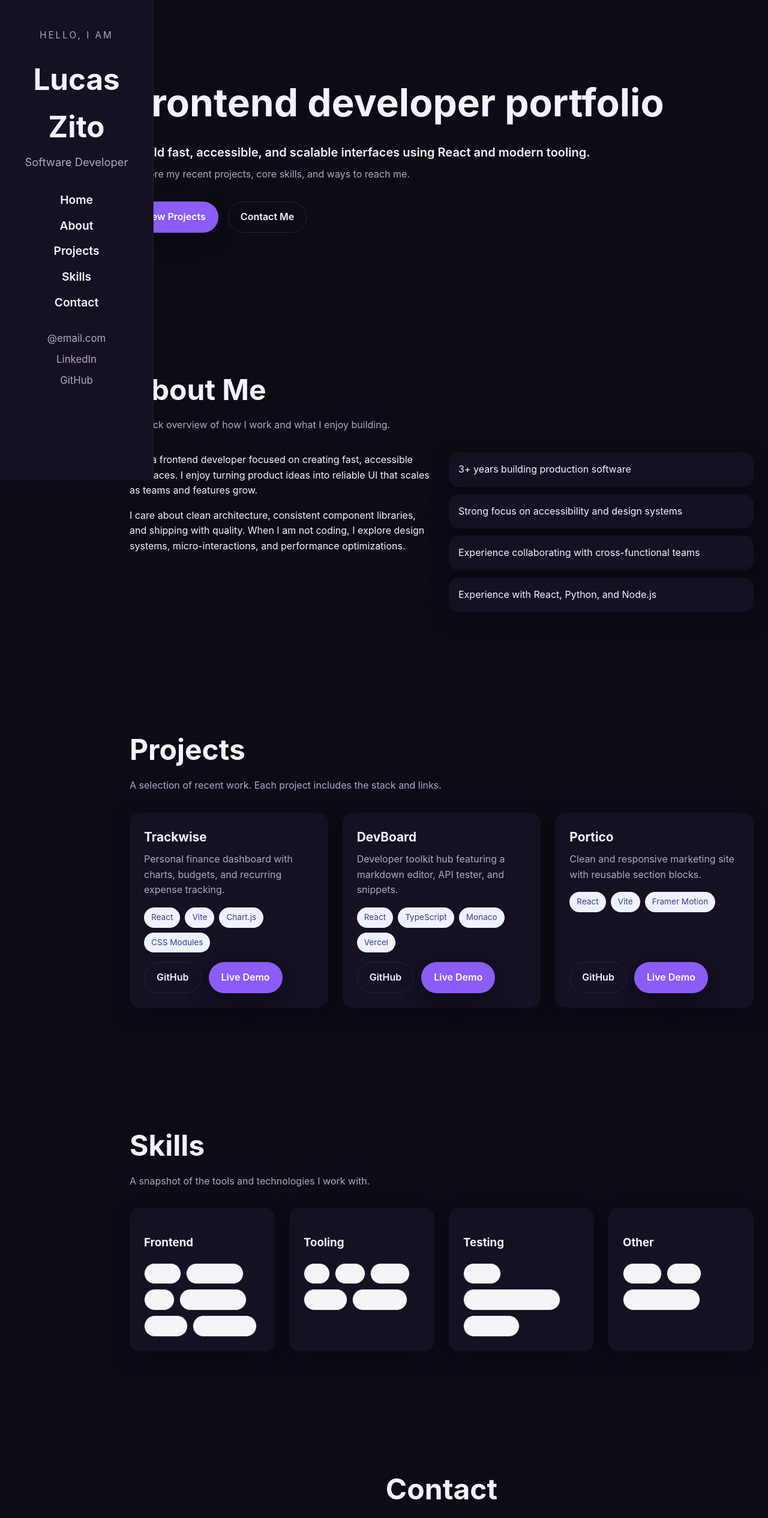
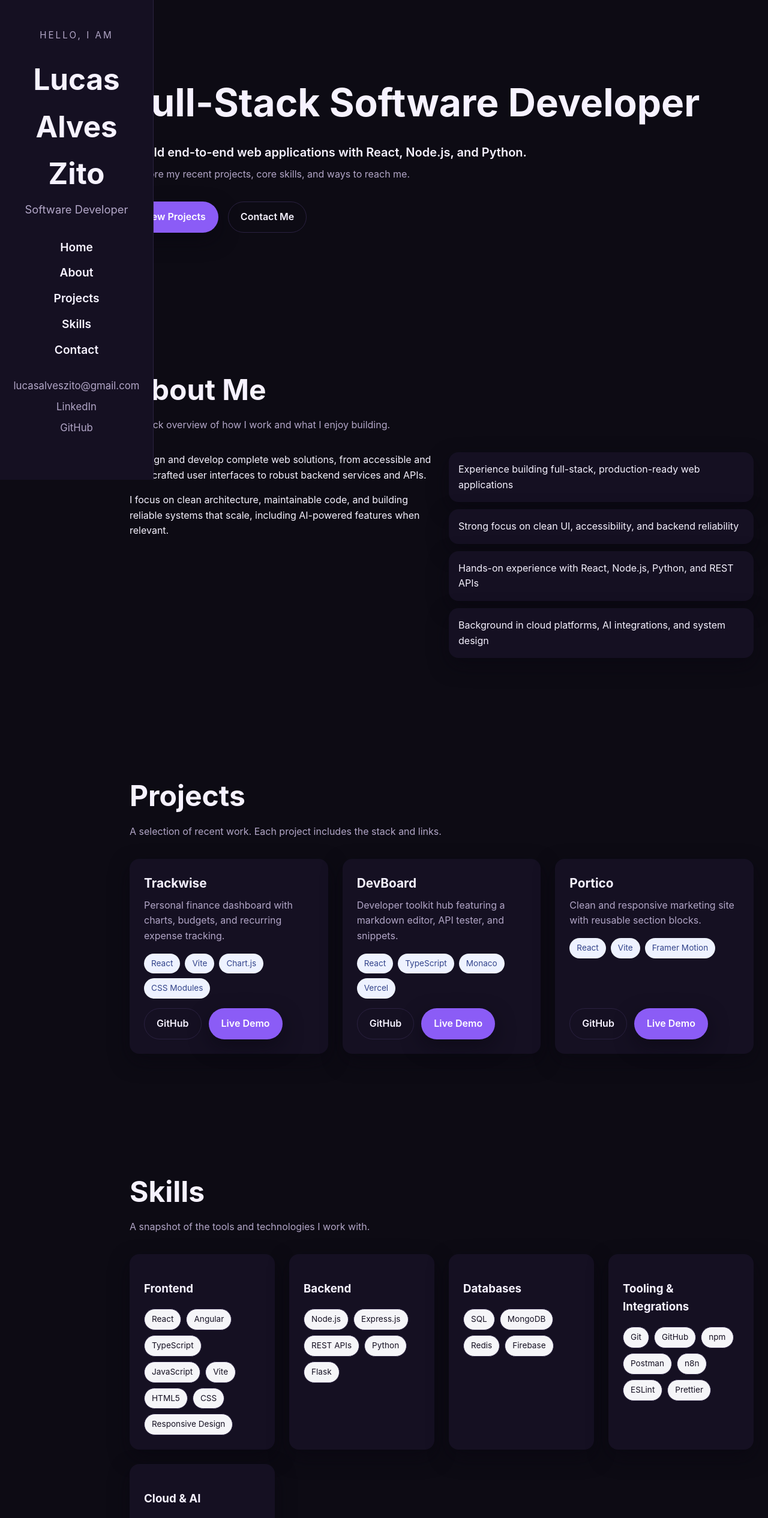
Before and after one commit to zitoNTC/web-portfolio, a React (Vite) app: page / in a window 1280 px wide. Shown: the top 2531 px of the page at 60% size. Built offline with nearby package versions, Linux system fonts and the light colour scheme.

Commit message:
Part of the mock texts changed.

```diff
--- a/src/components/SkillPill.module.css
+++ b/src/components/SkillPill.module.css
@@ -3,5 +3,6 @@
   border-radius: 999px;
   border: 1px solid var(--color-border);
   background: #f5f5f8;
+  color: var(--color-surface);
   font-size: 0.85rem;
 }
--- a/src/data/links.js
+++ b/src/data/links.js
@@ -1,5 +1,5 @@
 export const links = {
-  email: '@email.com',
-  github: 'https://github.com/',
-  linkedin: 'https://linkedin.com/in/',
+  email: 'lucasalveszito@gmail.com',
+  github: 'https://github.com/zitoNTC',
+  linkedin: 'https://linkedin.com/in/lucas-alves-zito/',
 }
--- a/src/data/profile.js
+++ b/src/data/profile.js
@@ -1,14 +1,32 @@
 export const profile = {
-  name: 'Lucas Zito',
+  name: 'Lucas Alves Zito',
   role: 'Software Developer',
   location: 'Brazil (Remote-friendly)',
-  headline: 'I build fast, accessible web experiences with React and Python.',
-  summary:
-    'I focus on clean UI, thoughtful UX, and reliable software architecture. I enjoy turning product ideas into performant, maintainable interfaces.',
-  highlights: [
-    '3+ years building production software',
-    'Strong focus on accessibility and design systems',
-    'Experience collaborating with cross-functional teams',
-    'Experience with React, Python, and Node.js',
-  ],
+
+
+  home: {
+    title: 'Full-Stack Software Developer',
+    lead:
+      'I build end-to-end web applications with React, Node.js, and Python.',
+    summary: 'Explore my recent projects, core skills, and ways to reach me.',
+    actions: [
+      { label: 'View Projects', href: '#projects', variant: 'primary' },
+      { label: 'Contact Me', href: '#contact', variant: 'ghost' },
+    ],
+  },
+
+  about: {
+    title: 'About Me',
+    subtitle: 'A quick overview of how I work and what I enjoy building.',
+    paragraphs: [
+      'I design and develop complete web solutions, from accessible and well-crafted user interfaces to robust backend services and APIs.',
+      'I focus on clean architecture, maintainable code, and building reliable systems that scale, including AI-powered features when relevant.',
+    ],
+    highlights: [
+      'Experience building full-stack, production-ready web applications',
+      'Strong focus on clean UI, accessibility, and backend reliability',
+      'Hands-on experience with React, Node.js, Python, and REST APIs',
+      'Background in cloud platforms, AI integrations, and system design',
+      ],
+  },
 }
--- a/src/data/skills.js
+++ b/src/data/skills.js
@@ -1,18 +1,54 @@
 export const skills = [
   {
     group: 'Frontend',
-    items: ['React', 'TypeScript', 'Vite', 'CSS Modules', 'HTML5', 'Accessibility'],
+    items: ['React',
+      'Angular',
+      'TypeScript',
+      'JavaScript',
+      'Vite',
+      'HTML5',
+      'CSS',
+      'Responsive Design',],
   },
   {
-    group: 'Tooling',
-    items: ['Git', 'Vite', 'ESLint', 'Prettier', 'Storybook'],
+    group: 'Backend',
+    items: [
+      'Node.js',
+      'Express.js',
+      'REST APIs',
+      'Python',
+      'Flask',
+    ],
   },
   {
-    group: 'Testing',
-    items: ['Vitest', 'React Testing Library', 'Playwright'],
+    group: 'Databases',
+    items: [
+      'SQL',
+      'MongoDB',
+      'Redis',
+      'Firebase',
+    ],
   },
   {
-    group: 'Other',
-    items: ['Figma', 'Agile', 'Design Systems'],
+    group: 'Tooling & Integrations',
+    items: [
+      'Git',
+      'GitHub',
+      'npm',
+      'Postman',
+      'n8n',
+      'ESLint',
+      'Prettier',
+    ],
+  },
+  {
+    group: 'Cloud & AI',
+    items: [
+      'Azure',
+      'Docker',
+      'Kubernetes',
+      'Machine Learning',
+      'Generative AI',
+    ],
   },
 ]
--- a/src/sections/AboutSection.jsx
+++ b/src/sections/AboutSection.jsx
@@ -6,26 +6,17 @@ export default function AboutSection() {
   return (
     <Section id="about">
       <div className={styles.header}>
-        <h2 className={styles.title}>About Me</h2>
-        <p className={styles.subtitle}>
-          A quick overview of how I work and what I enjoy building.
-        </p>
+        <h2 className={styles.title}>{profile.about.title}</h2>
+        <p className={styles.subtitle}>{profile.about.subtitle}</p>
       </div>
       <div className={styles.content}>
         <div className={styles.textBlock}>
-          <p>
-            I am a frontend developer focused on creating fast, accessible
-            interfaces. I enjoy turning product ideas into reliable UI that
-            scales as teams and features grow.
-          </p>
-          <p>
-            I care about clean architecture, consistent component libraries, and
-            shipping with quality. When I am not coding, I explore design
-            systems, micro-interactions, and performance optimizations.
-          </p>
+          {profile.about.paragraphs.map((paragraph) => (
+            <p key={paragraph}>{paragraph}</p>
+          ))}
         </div>
         <ul className={styles.highlights}>
-          {profile.highlights.map((item) => (
+          {profile.about.highlights.map((item) => (
             <li key={item}>{item}</li>
           ))}
         </ul>
--- a/src/sections/HomeSection.jsx
+++ b/src/sections/HomeSection.jsx
@@ -1,23 +1,24 @@
 import Button from '../components/Button'
 import Section from '../components/Section'
+import { profile } from '../data/profile'
 import styles from './HomeSection.module.css'
 
 export default function HomeSection() {
   return (
     <Section id="home" className={styles.section}>
-      <h1 className={styles.title}>Frontend developer portfolio</h1>
-      <p className={styles.lead}>
-        I build fast, accessible, and scalable interfaces using React and
-        modern tooling.
-      </p>
-      <p className={styles.summary}>
-        Explore my recent projects, core skills, and ways to reach me.
-      </p>
+      <h1 className={styles.title}>{profile.home.title}</h1>
+      <p className={styles.lead}>{profile.home.lead}</p>
+      <p className={styles.summary}>{profile.home.summary}</p>
       <div className={styles.actions}>
-        <Button href="#projects">View Projects</Button>
-        <Button href="#contact" variant="ghost">
-          Contact Me
-        </Button>
+        {profile.home.actions.map((action) => (
+          <Button
+            key={`${action.href}-${action.label}`}
+            href={action.href}
+            variant={action.variant}
+          >
+            {action.label}
+          </Button>
+        ))}
       </div>
     </Section>
   )
```
